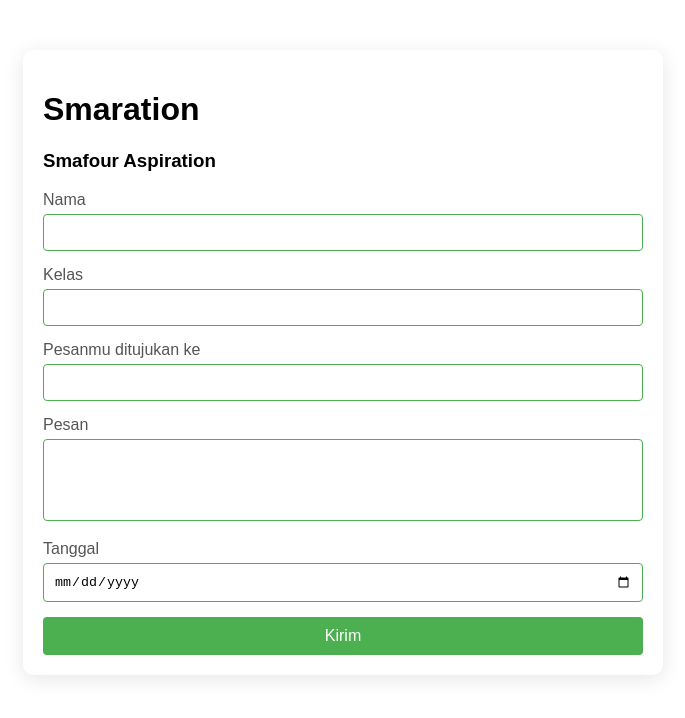
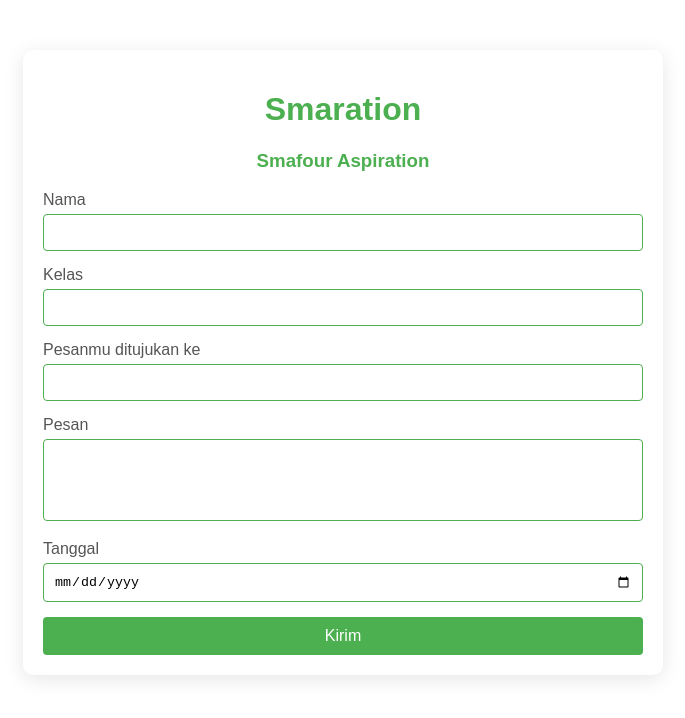
Before and after one commit to taaaaanuki/kotaksaran, a plain HTML site: page index.html in a window 1280 px wide. Shown: the whole page, without its empty margins (297-982 px from the left). Drawn offline with Linux system fonts and the light colour scheme.

Commit message:
Update Styles.css

```diff
--- a/Styles.css
+++ b/Styles.css
@@ -15,7 +15,7 @@ body {
     box-shadow: 0 4px 20px rgba(0, 0, 0, 0.1); /* Enhanced shadow */
 }
 
-h2 {
+h1, h3 {
     text-align: center; /* Center align the title */
     color: #4CAF50; /* Updated to green */
 }
```
